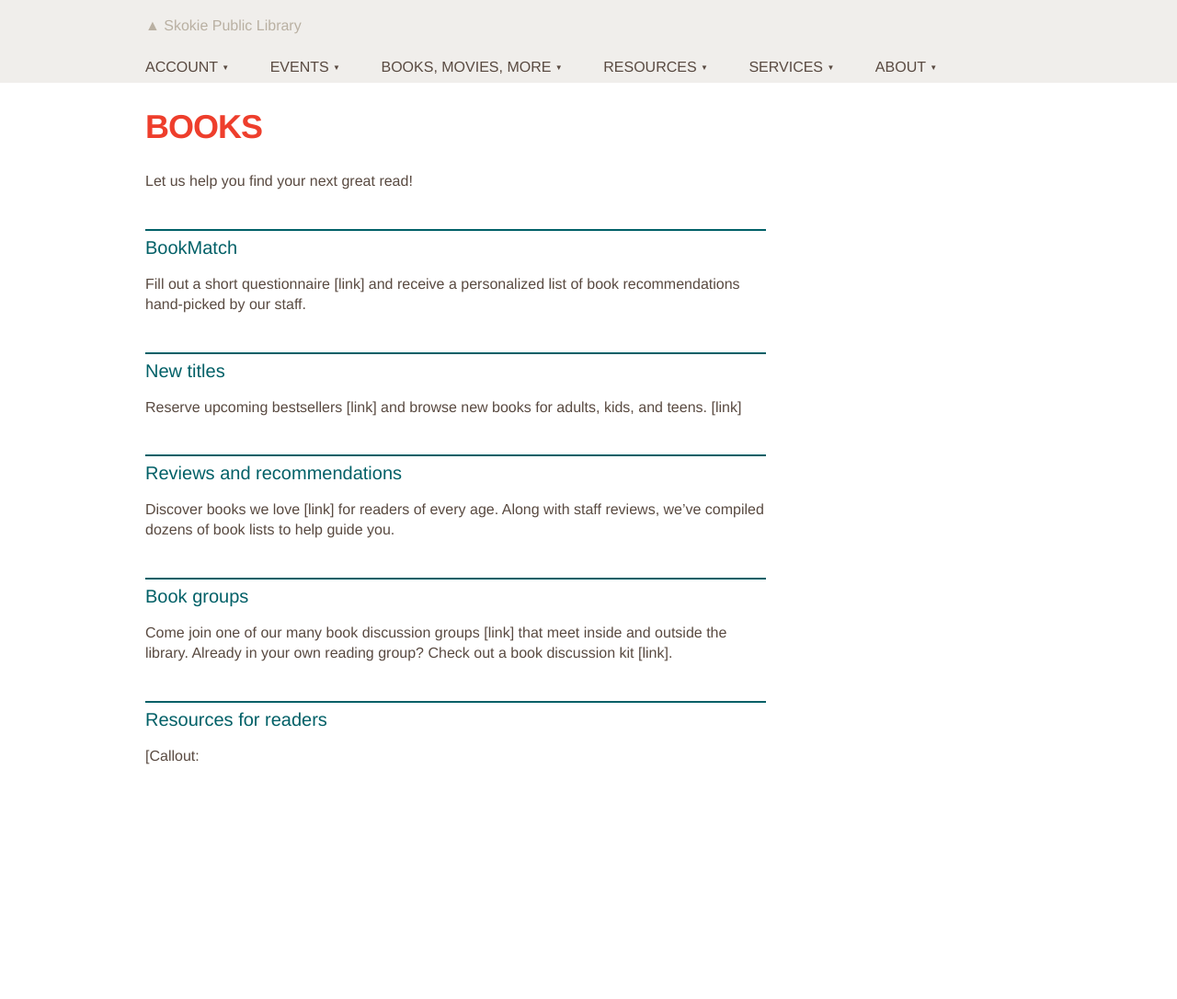
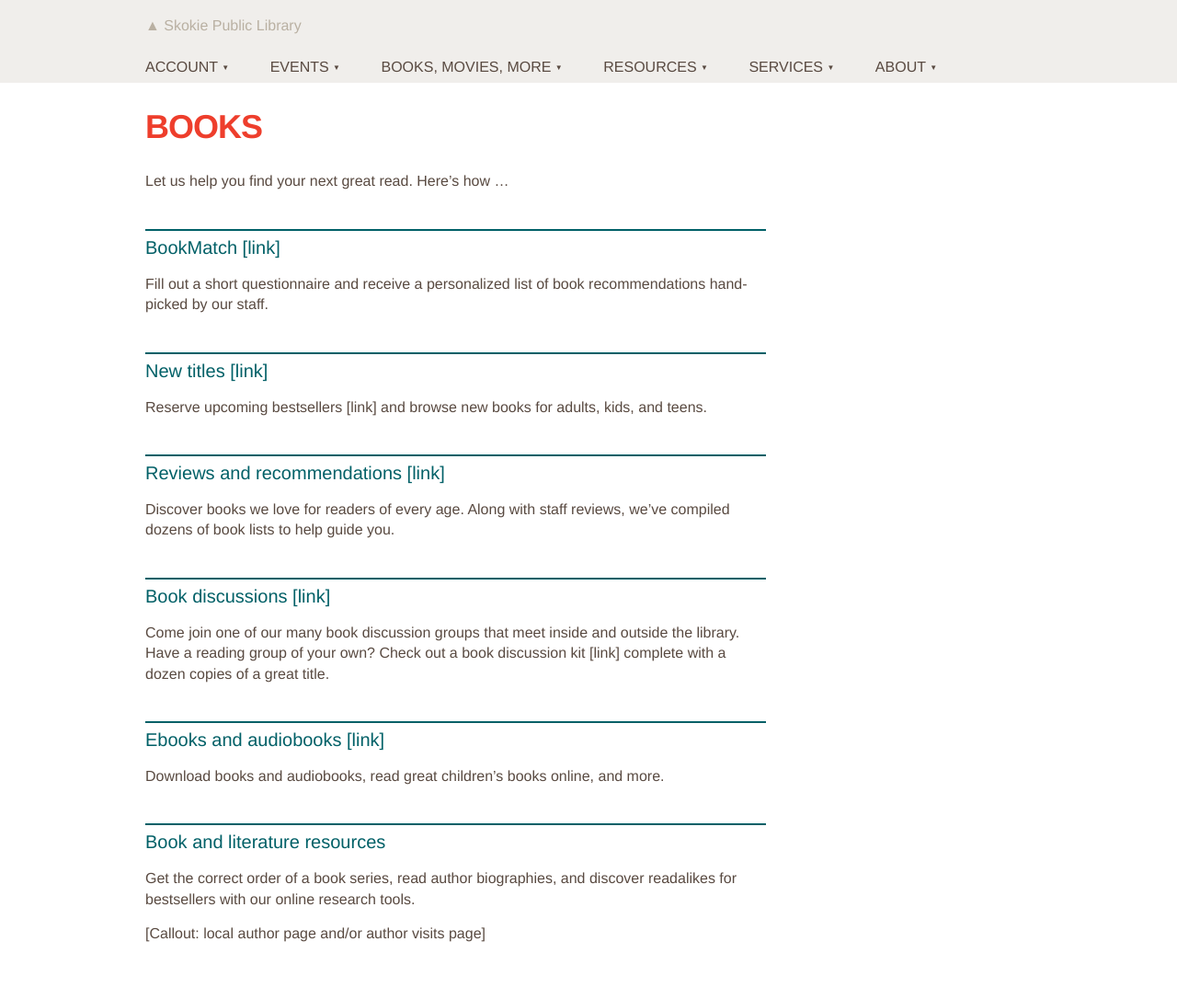
Before and after one commit to skokielibrary/spl-content, a Jekyll site: the page built from _content/annabelle/books-movies-more--books.markdown, in a window 1280 px wide. Shown: the whole page at 92% size. Built offline with Jekyll 4.4.1, drawn with Linux system fonts in a browser that asks for light colours; before the commit the page ends 900 px from its top, so only the background shows below that.

Commit message:
Updated books-movies-more--books.markdown

```diff
--- a/_content/annabelle/books-movies-more--books.markdown
+++ b/_content/annabelle/books-movies-more--books.markdown
@@ -4,21 +4,24 @@ title: Books
 published: true
 ---
 
-Let us help you find your next great read!
+Let us help you find your next great read. Here's how ...
 
-##BookMatch
-Fill out a short questionnaire [link] and receive a personalized list of book recommendations hand-picked by our staff.
+##BookMatch [link]
+Fill out a short questionnaire and receive a personalized list of book recommendations hand-picked by our staff.
 
-##New titles
-Reserve upcoming bestsellers [link] and browse new books for adults, kids, and teens. [link]
+##New titles [link]
+Reserve upcoming bestsellers [link] and browse new books for adults, kids, and teens.
 
-##Reviews and recommendations
-Discover books we love [link] for readers of every age. Along with staff reviews, we've compiled dozens of book lists to help guide you.
+##Reviews and recommendations [link]
+Discover books we love for readers of every age. Along with staff reviews, we've compiled dozens of book lists to help guide you.
 
-##Book groups
-Come join one of our many book discussion groups [link] that meet inside and outside the library. Already in your own reading group? Check out a book discussion kit [link].
+##Book discussions [link]
+Come join one of our many book discussion groups that meet inside and outside the library. Have a reading group of your own? Check out a book discussion kit [link] complete with a dozen copies of a great title.
 
-##Resources for readers
+##Ebooks and audiobooks [link]
+Download books and audiobooks, read great children's books online, and more.
 
+##Book and literature resources
+Get the correct order of a book series, read author biographies, and discover readalikes for bestsellers with our online research tools.
 
-[Callout:
+[Callout: local author page and/or author visits page]
```
